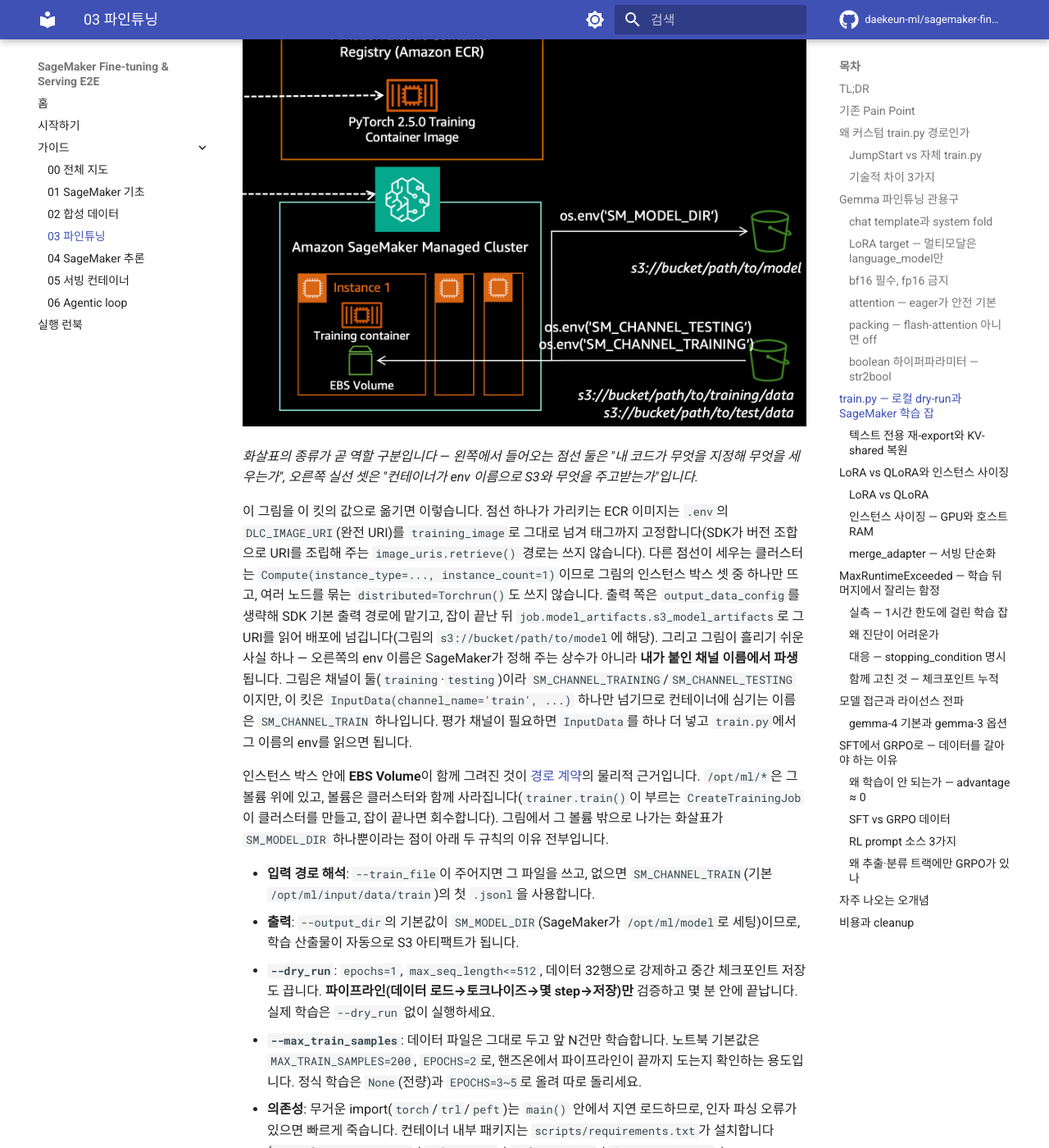
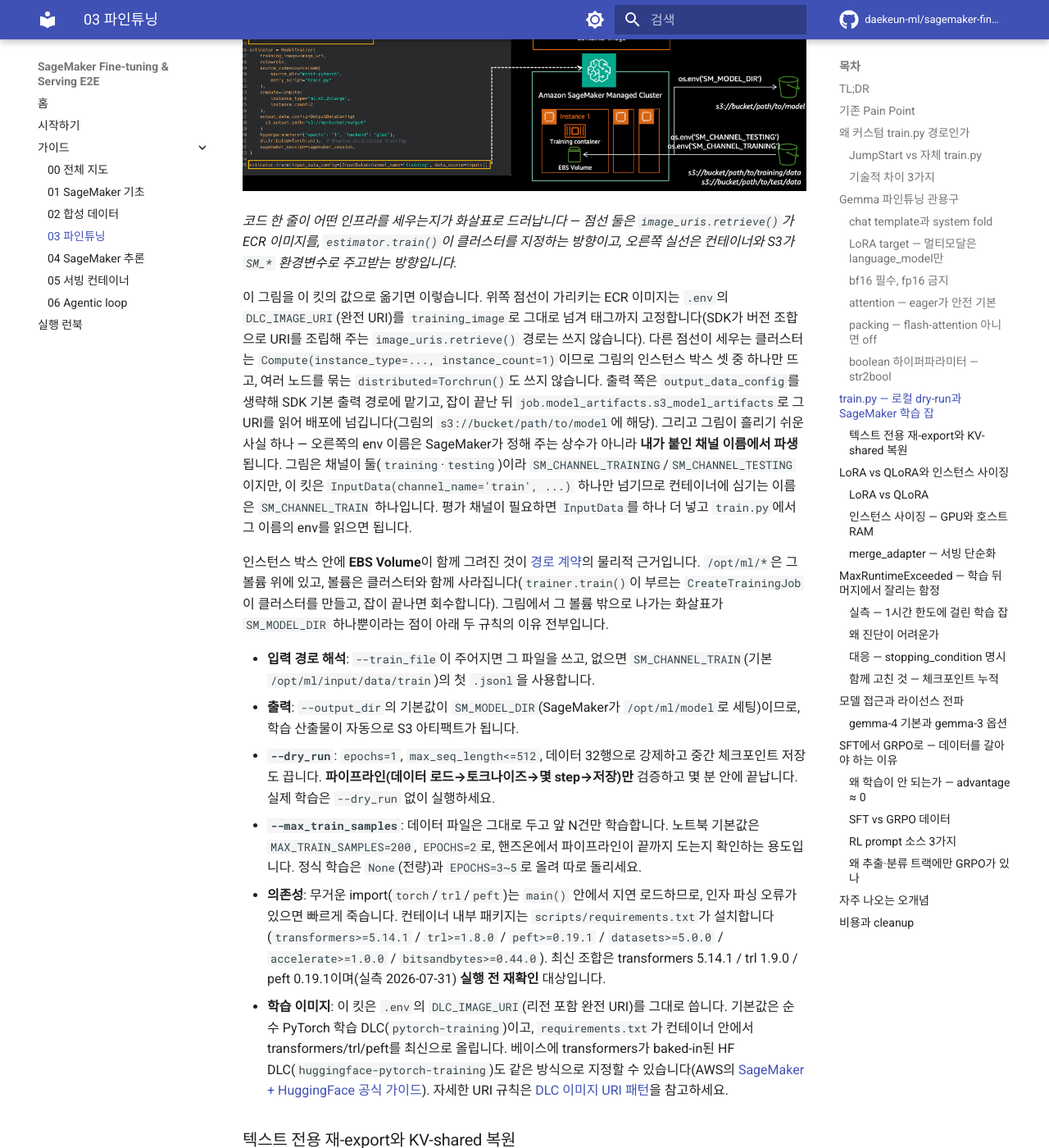
Before and after one commit to daekeun-ml/sagemaker-finetune-serve-e2e, an MkDocs documentation site: the page built from docs/03_finetuning.md, in a window 1280 px wide and 1400 px high, scrolled down 7975 px. Shown: the whole window at 82% size. Built offline with MkDocs 1.6.1 and Material for MkDocs 9.7.7, drawn with Linux system fonts in a browser that asks for light colours; comment, search, counter and statistics services are not loaded.

Commit message:
Stop code blocks from overflowing, swap in the uncropped diagram, add a disclaimer
Code blocks were pushing the page sideways
The previous commit's `.md-typeset code { overflow-wrap: anywhere !important }`
also matched the <code> inside a <pre>. Material scrolls code blocks with
overflow:auto, so forcing a wrap there defeated the scroll and let a long line
widen the container instead — the page ran off to the right starting at the
first section containing one. The worst line is 174 characters (the EAGLE3
speculative-config example). The rule is now scoped to `:not(pre) > code`, so
inline identifiers still wrap inside narrow table cells while code blocks get
their horizontal scrollbar back. The table rule gets the same exclusion, since
eleven table cells on that page contain code blocks.

Diagram
sm_training_cluster.png was cropped: its two dashed arrows began in empty space
because the code they originate from had been cut away, so the code-to-
infrastructure mapping the figure exists to show was missing. Replaced with
sm_training.png, which keeps the 35-line ModelTrainer snippet on the left.
Rewrote the alt text and caption, which had described the arrows as arriving
"from outside the frame".

Disclaimer
Added to the docs home page and the README: this is the author's own guide and
does not represent an employer's official position; where they differ, the
official documentation wins.

```diff
--- a/docs/03_finetuning.md
+++ b/docs/03_finetuning.md
@@ -193,11 +193,11 @@
 
 오른쪽 열의 `trainer.train(...)` 한 줄이 실제로 무엇을 세우는지는, 그 호출이 만들어 내는 인프라를 보면 분명해집니다.
 
-[![SageMaker 학습 잡이 세우는 인프라 다이어그램. 왼쪽 밖(내 코드)에서 점선 화살표 두 개가 들어오는데, 하나는 Amazon Elastic Container Registry(ECR) 박스 안의 PyTorch Training Container Image를 가리키고 다른 하나는 Amazon SageMaker Managed Cluster를 가리킨다. 클러스터 안에는 인스턴스 박스 세 개가 나열되고, 맨 앞 Instance 1 안에는 Training container와 EBS Volume이 들어 있다. 오른쪽에서는 실선 화살표가 세 개 오간다 — os.env('SM_MODEL_DIR')는 컨테이너에서 s3://bucket/path/to/model로 나가고, os.env('SM_CHANNEL_TRAINING')과 os.env('SM_CHANNEL_TESTING')은 s3://bucket/path/to/training/data와 s3://bucket/path/to/test/data에서 컨테이너로 들어온다](images/sm_training_cluster.png)](images/sm_training_cluster.png)
+[![ModelTrainer 코드와 그 코드가 세우는 인프라의 대응 다이어그램. 왼쪽은 35줄짜리 ModelTrainer 스니펫이고, 점선 화살표 두 개가 오른쪽으로 나갑니다. 위쪽 점선은 `image_uris.retrieve(...)` 블록에서 Amazon ECR의 PyTorch Training Container Image로, 아래쪽 점선은 `estimator.train(input_data_config=[...])` 줄에서 Amazon SageMaker Managed Cluster로 이어집니다. 클러스터 안에는 Instance 1(Training container + EBS Volume)과 인스턴스 두 개가 더 있고, 오른쪽 실선은 `os.env('SM_MODEL_DIR')`이 s3://bucket/path/to/model로 나가는 방향, `os.env('SM_CHANNEL_TRAINING')`과 `SM_CHANNEL_TESTING`이 S3에서 EBS Volume으로 들어오는 방향을 나타냅니다.](images/sm_training.png)](images/sm_training.png)
 
-*화살표의 종류가 곧 역할 구분입니다 — 왼쪽에서 들어오는 점선 둘은 "내 코드가 무엇을 지정해 무엇을 세우는가", 오른쪽 실선 셋은 "컨테이너가 env 이름으로 S3와 무엇을 주고받는가"입니다.*
+*코드 한 줄이 어떤 인프라를 세우는지가 화살표로 드러납니다 — 점선 둘은 `image_uris.retrieve()`가 ECR 이미지를, `estimator.train()`이 클러스터를 지정하는 방향이고, 오른쪽 실선은 컨테이너와 S3가 `SM_*` 환경변수로 주고받는 방향입니다.*
 
-이 그림을 이 킷의 값으로 옮기면 이렇습니다. 점선 하나가 가리키는 ECR 이미지는 `.env`의 `DLC_IMAGE_URI`(완전 URI)를 `training_image`로 그대로 넘겨 태그까지 고정합니다(SDK가 버전 조합으로 URI를 조립해 주는 `image_uris.retrieve()` 경로는 쓰지 않습니다). 다른 점선이 세우는 클러스터는 `Compute(instance_type=..., instance_count=1)`이므로 그림의 인스턴스 박스 셋 중 하나만 뜨고, 여러 노드를 묶는 `distributed=Torchrun()`도 쓰지 않습니다. 출력 쪽은 `output_data_config`를 생략해 SDK 기본 출력 경로에 맡기고, 잡이 끝난 뒤 `job.model_artifacts.s3_model_artifacts`로 그 URI를 읽어 배포에 넘깁니다(그림의 `s3://bucket/path/to/model`에 해당). 그리고 그림이 흘리기 쉬운 사실 하나 — 오른쪽의 env 이름은 SageMaker가 정해 주는 상수가 아니라 **내가 붙인 채널 이름에서 파생**됩니다. 그림은 채널이 둘(`training`·`testing`)이라 `SM_CHANNEL_TRAINING`/`SM_CHANNEL_TESTING`이지만, 이 킷은 `InputData(channel_name='train', ...)` 하나만 넘기므로 컨테이너에 심기는 이름은 `SM_CHANNEL_TRAIN` 하나입니다. 평가 채널이 필요하면 `InputData`를 하나 더 넣고 `train.py`에서 그 이름의 env를 읽으면 됩니다.
+이 그림을 이 킷의 값으로 옮기면 이렇습니다. 위쪽 점선이 가리키는 ECR 이미지는 `.env`의 `DLC_IMAGE_URI`(완전 URI)를 `training_image`로 그대로 넘겨 태그까지 고정합니다(SDK가 버전 조합으로 URI를 조립해 주는 `image_uris.retrieve()` 경로는 쓰지 않습니다). 다른 점선이 세우는 클러스터는 `Compute(instance_type=..., instance_count=1)`이므로 그림의 인스턴스 박스 셋 중 하나만 뜨고, 여러 노드를 묶는 `distributed=Torchrun()`도 쓰지 않습니다. 출력 쪽은 `output_data_config`를 생략해 SDK 기본 출력 경로에 맡기고, 잡이 끝난 뒤 `job.model_artifacts.s3_model_artifacts`로 그 URI를 읽어 배포에 넘깁니다(그림의 `s3://bucket/path/to/model`에 해당). 그리고 그림이 흘리기 쉬운 사실 하나 — 오른쪽의 env 이름은 SageMaker가 정해 주는 상수가 아니라 **내가 붙인 채널 이름에서 파생**됩니다. 그림은 채널이 둘(`training`·`testing`)이라 `SM_CHANNEL_TRAINING`/`SM_CHANNEL_TESTING`이지만, 이 킷은 `InputData(channel_name='train', ...)` 하나만 넘기므로 컨테이너에 심기는 이름은 `SM_CHANNEL_TRAIN` 하나입니다. 평가 채널이 필요하면 `InputData`를 하나 더 넣고 `train.py`에서 그 이름의 env를 읽으면 됩니다.
 
 인스턴스 박스 안에 **EBS Volume**이 함께 그려진 것이 [경로 계약](01_sagemaker_basics.md#경로-계약--컨테이너-안의-정해진-경로)의 물리적 근거입니다. `/opt/ml/*`은 그 볼륨 위에 있고, 볼륨은 클러스터와 함께 사라집니다(`trainer.train()`이 부르는 `CreateTrainingJob`이 클러스터를 만들고, 잡이 끝나면 회수합니다). 그림에서 그 볼륨 밖으로 나가는 화살표가 `SM_MODEL_DIR` 하나뿐이라는 점이 아래 두 규칙의 이유 전부입니다.
 
--- a/docs/stylesheets/extra.css
+++ b/docs/stylesheets/extra.css
@@ -18,13 +18,18 @@
    Material 기본값은 word-break:break-word 인데, 이건 '단어 경계'만 끊습니다. 공백도
    하이픈도 없는 식별자는 한 단어로 취급돼 끊기지 않고 표를 밀어냅니다.
    그래서 anywhere 를 !important 로 덮어씁니다(표 안 code 는 특히 자주 넘칩니다). */
-.md-typeset code {
-  overflow-wrap: anywhere !important;
+/* 🔴 pre 안의 code(=코드블록)는 제외합니다. 코드블록은 Material이 가로 스크롤로 처리하는데,
+   여기에 줄바꿈을 강제하면 셸 명령이 중간에서 꺾여 복사·읽기가 어려워지고, 긴 줄이
+   컨테이너를 밀어내 본문 전체가 오른쪽으로 흐릅니다(실측: 174자 EAGLE3 설정 줄). */
+.md-typeset :not(pre) > code {
+  overflow-wrap: anywhere;
   word-break: break-word;
 }
 
 /* 표 안의 code 는 셀 폭이 좁아 더 공격적으로 끊어야 합니다. */
-.md-typeset table:not([class]) td code,
-.md-typeset table:not([class]) th code {
+/* 표 안의 인라인 code 는 셀 폭이 좁아 더 공격적으로 끊습니다. 여기도 pre 는 제외합니다
+   (표 셀 안에 코드블록이 들어가는 경우가 있고, 그건 셀 안에서 스크롤돼야 합니다). */
+.md-typeset table:not([class]) td :not(pre) > code,
+.md-typeset table:not([class]) th :not(pre) > code {
   word-break: break-all;
 }
```
Also changed, not shown: README.md (+5 -0 lines), docs/index.md (+8 -0 lines), docs/images/sm_training.png (added), docs/images/sm_training_cluster.png (deleted).
